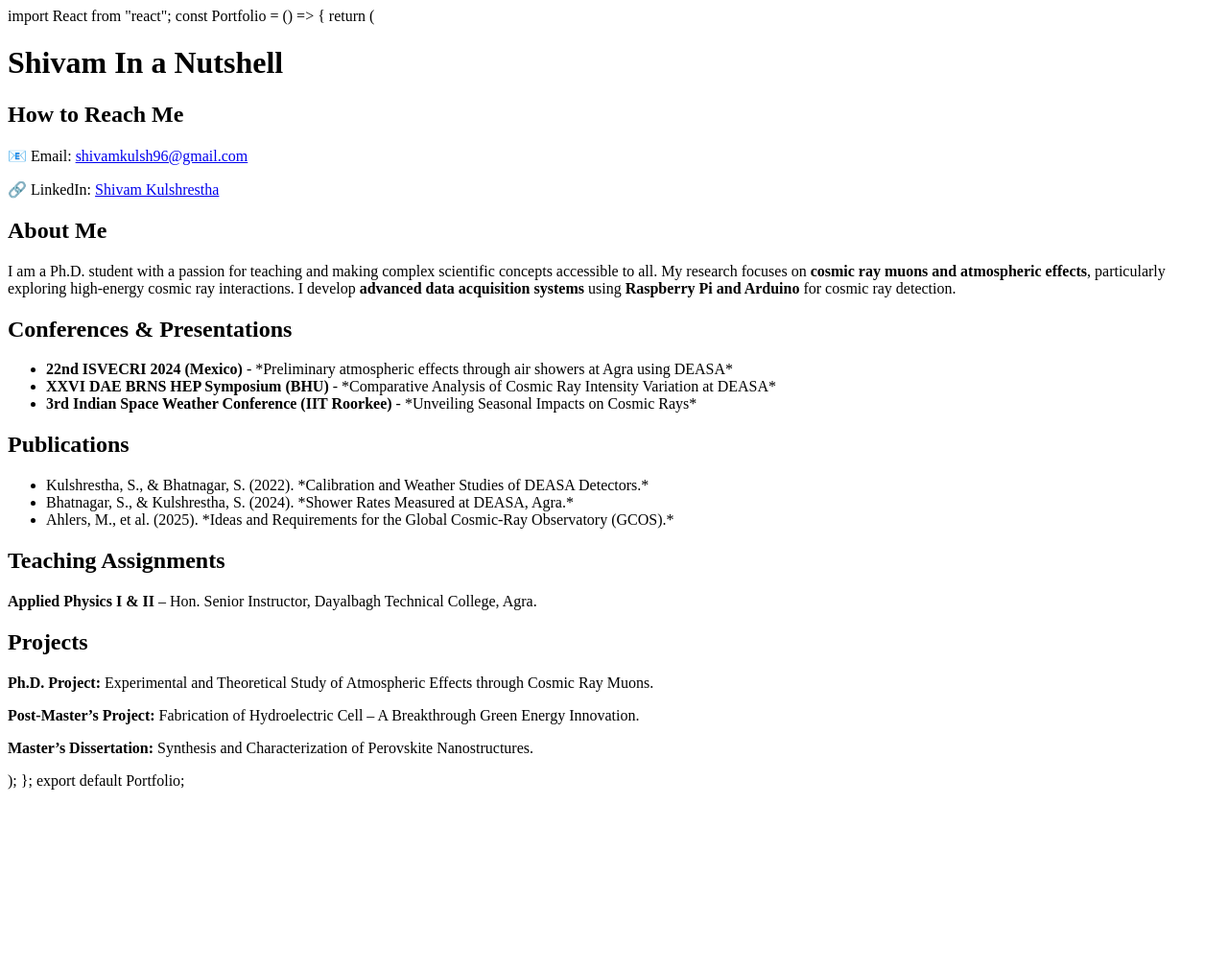
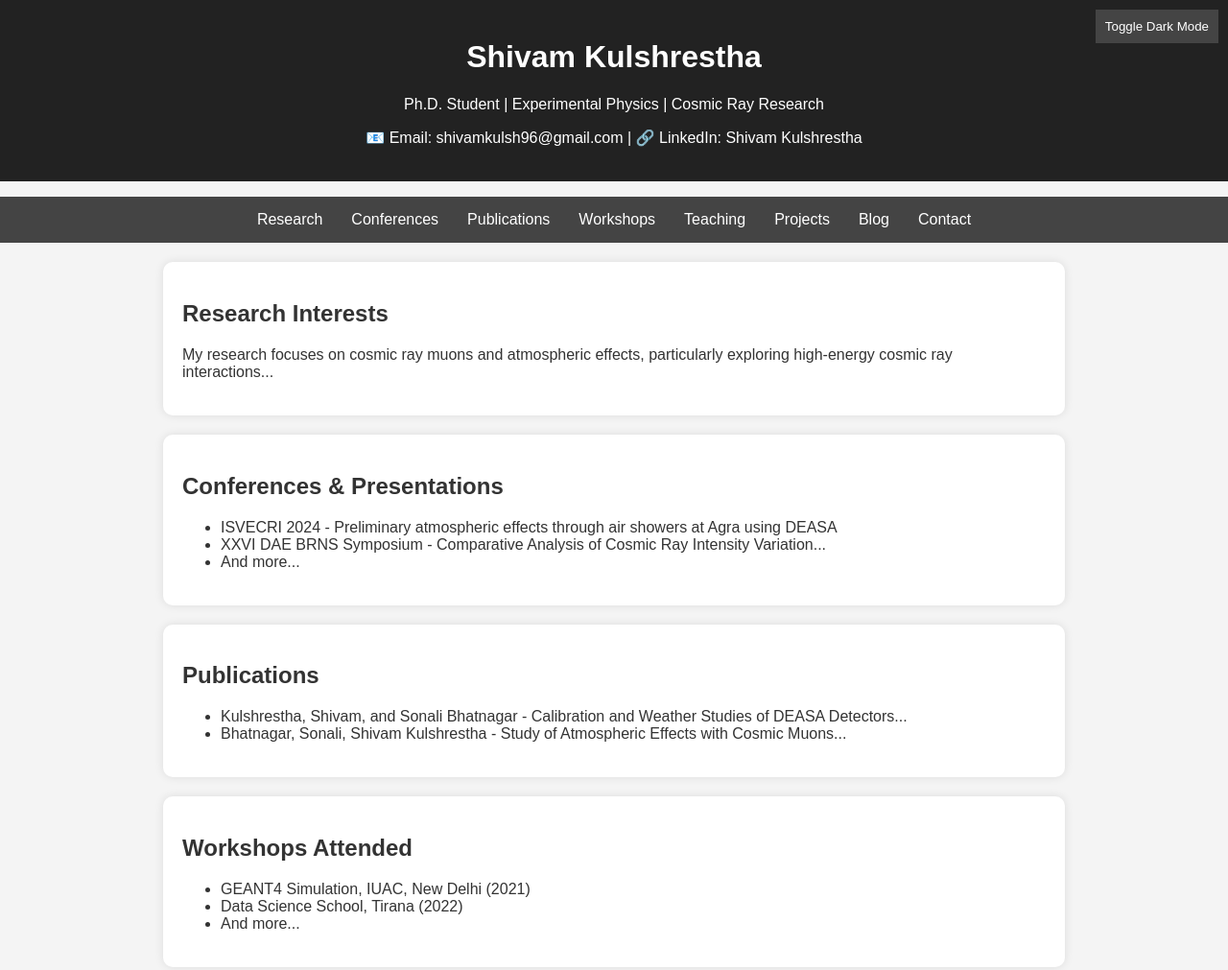
Before and after one commit to Shivamkulshrestha30/shivamkulshrestha.github.io, a plain HTML site: page index.html in a window 1280 px wide. Shown: the top 1011 px of the page at 96% size. Before the commit the page ends 831 px from the top, so only its background shows below. Drawn offline with Linux system fonts and the light colour scheme.

Commit message:
Update index.html

```diff
--- a/index.html
+++ b/index.html
@@ -1,56 +1,155 @@
-import React from "react";
+<!DOCTYPE html>
+<html lang="en">
+<head>
+    <meta charset="UTF-8">
+    <meta name="viewport" content="width=device-width, initial-scale=1.0">
+    <title>Shivam Kulshrestha | Research Portfolio</title>
+    <link rel="stylesheet" href="styles.css">
+    <style>
+        body {
+            font-family: Arial, sans-serif;
+            margin: 0;
+            padding: 0;
+            background-color: #f4f4f4;
+            color: #333;
+        }
+        header {
+            background: #222;
+            color: white;
+            text-align: center;
+            padding: 20px;
+        }
+        nav ul {
+            list-style: none;
+            padding: 0;
+            background: #444;
+            overflow: hidden;
+            display: flex;
+            justify-content: center;
+        }
+        nav ul li {
+            padding: 15px;
+        }
+        nav ul li a {
+            color: white;
+            text-decoration: none;
+        }
+        section {
+            max-width: 900px;
+            margin: 20px auto;
+            background: white;
+            padding: 20px;
+            border-radius: 10px;
+            box-shadow: 0px 0px 10px rgba(0, 0, 0, 0.1);
+        }
+        footer {
+            text-align: center;
+            padding: 10px;
+            background: #222;
+            color: white;
+            position: relative;
+            bottom: 0;
+            width: 100%;
+        }
+        .dark-mode {
+            background-color: #222;
+            color: white;
+        }
+        .toggle-button {
+            background: #444;
+            color: white;
+            padding: 10px;
+            border: none;
+            cursor: pointer;
+            position: fixed;
+            top: 10px;
+            right: 10px;
+        }
+    </style>
+</head>
+<body>
+    <button class="toggle-button" onclick="toggleDarkMode()">Toggle Dark Mode</button>
+    <header>
+        <h1>Shivam Kulshrestha</h1>
+        <p>Ph.D. Student | Experimental Physics | Cosmic Ray Research</p>
+        <p>📧 Email: shivamkulsh96@gmail.com | 🔗 LinkedIn: Shivam Kulshrestha</p>
+    </header>
 
-const Portfolio = () => {
-  return (
-    <div className="max-w-4xl mx-auto p-6">
-      <h1 className="text-4xl font-bold text-center mb-6">Shivam In a Nutshell</h1>
+    <nav>
+        <ul>
+            <li><a href="#research">Research</a></li>
+            <li><a href="#conferences">Conferences</a></li>
+            <li><a href="#publications">Publications</a></li>
+            <li><a href="#workshops">Workshops</a></li>
+            <li><a href="#teaching">Teaching</a></li>
+            <li><a href="#projects">Projects</a></li>
+            <li><a href="#blog">Blog</a></li>
+            <li><a href="#contact">Contact</a></li>
+        </ul>
+    </nav>
 
-      <section className="mb-8">
-        <h2 className="text-2xl font-semibold">How to Reach Me</h2>
-        <p>📧 Email: <a href="mailto:shivamkulsh96@gmail.com" className="text-blue-600">shivamkulsh96@gmail.com</a></p>
-        <p>🔗 LinkedIn: <a href="https://www.linkedin.com/in/shivam-kulshrestha-4a6041109" className="text-blue-600">Shivam Kulshrestha</a></p>
-      </section>
+    <section id="research">
+        <h2>Research Interests</h2>
+        <p>My research focuses on cosmic ray muons and atmospheric effects, particularly exploring high-energy cosmic ray interactions...</p>
+    </section>
 
-      <section className="mb-8">
-        <h2 className="text-2xl font-semibold">About Me</h2>
-        <p>
-          I am a Ph.D. student with a passion for teaching and making complex scientific concepts accessible to all.
-          My research focuses on <strong>cosmic ray muons and atmospheric effects</strong>, particularly exploring high-energy cosmic ray interactions.
-          I develop <strong>advanced data acquisition systems</strong> using <strong>Raspberry Pi and Arduino</strong> for cosmic ray detection.
-        </p>
-      </section>
+    <section id="conferences">
+        <h2>Conferences & Presentations</h2>
+        <ul>
+            <li>ISVECRI 2024 - Preliminary atmospheric effects through air showers at Agra using DEASA</li>
+            <li>XXVI DAE BRNS Symposium - Comparative Analysis of Cosmic Ray Intensity Variation...</li>
+            <li>And more...</li>
+        </ul>
+    </section>
 
-      <section className="mb-8">
-        <h2 className="text-2xl font-semibold">Conferences & Presentations</h2>
-        <ul className="list-disc pl-6">
-          <li><strong>22nd ISVECRI 2024 (Mexico)</strong> - *Preliminary atmospheric effects through air showers at Agra using DEASA*</li>
-          <li><strong>XXVI DAE BRNS HEP Symposium (BHU)</strong> - *Comparative Analysis of Cosmic Ray Intensity Variation at DEASA*</li>
-          <li><strong>3rd Indian Space Weather Conference (IIT Roorkee)</strong> - *Unveiling Seasonal Impacts on Cosmic Rays*</li>
+    <section id="publications">
+        <h2>Publications</h2>
+        <ul>
+            <li>Kulshrestha, Shivam, and Sonali Bhatnagar - Calibration and Weather Studies of DEASA Detectors...</li>
+            <li>Bhatnagar, Sonali, Shivam Kulshrestha - Study of Atmospheric Effects with Cosmic Muons...</li>
         </ul>
-      </section>
+    </section>
 
-      <section className="mb-8">
-        <h2 className="text-2xl font-semibold">Publications</h2>
-        <ul className="list-disc pl-6">
-          <li>Kulshrestha, S., & Bhatnagar, S. (2022). *Calibration and Weather Studies of DEASA Detectors.*</li>
-          <li>Bhatnagar, S., & Kulshrestha, S. (2024). *Shower Rates Measured at DEASA, Agra.*</li>
-          <li>Ahlers, M., et al. (2025). *Ideas and Requirements for the Global Cosmic-Ray Observatory (GCOS).*</li>
+    <section id="workshops">
+        <h2>Workshops Attended</h2>
+        <ul>
+            <li>GEANT4 Simulation, IUAC, New Delhi (2021)</li>
+            <li>Data Science School, Tirana (2022)</li>
+            <li>And more...</li>
         </ul>
-      </section>
+    </section>
 
-      <section className="mb-8">
-        <h2 className="text-2xl font-semibold">Teaching Assignments</h2>
-        <p><strong>Applied Physics I & II</strong> – Hon. Senior Instructor, Dayalbagh Technical College, Agra.</p>
-      </section>
+    <section id="teaching">
+        <h2>Teaching Assignments</h2>
+        <ul>
+            <li>Applied Physics I - Hon. Senior Instructor, 2024</li>
+            <li>Applied Physics II - Hon. Senior Instructor, 2025</li>
+        </ul>
+    </section>
 
-      <section>
-        <h2 className="text-2xl font-semibold">Projects</h2>
-        <p><strong>Ph.D. Project:</strong> Experimental and Theoretical Study of Atmospheric Effects through Cosmic Ray Muons.</p>
-        <p><strong>Post-Master’s Project:</strong> Fabrication of Hydroelectric Cell – A Breakthrough Green Energy Innovation.</p>
-        <p><strong>Master’s Dissertation:</strong> Synthesis and Characterization of Perovskite Nanostructures.</p>
-      </section>
-    </div>
-  );
-};
+    <section id="projects">
+        <h2>Projects</h2>
+        <p>Ph.D. Project: Experimental and Theoretical Study of Atmospheric Effects through Cosmic Ray Muons...</p>
+    </section>
 
-export default Portfolio;
+    <section id="blog">
+        <h2>Blog</h2>
+        <p>Coming Soon! Future blogs on cosmic rays, data acquisition, and physics research.</p>
+    </section>
+
+    <section id="contact">
+        <h2>Contact</h2>
+        <p>📧 Email: shivamkulsh96@gmail.com | 🔗 LinkedIn: Shivam Kulshrestha</p>
+    </section>
+
+    <footer>
+        <p>&copy; 2025 Shivam Kulshrestha | Research Portfolio</p>
+    </footer>
+
+    <script>
+        function toggleDarkMode() {
+            document.body.classList.toggle("dark-mode");
+        }
+    </script>
+</body>
+</html>
```
